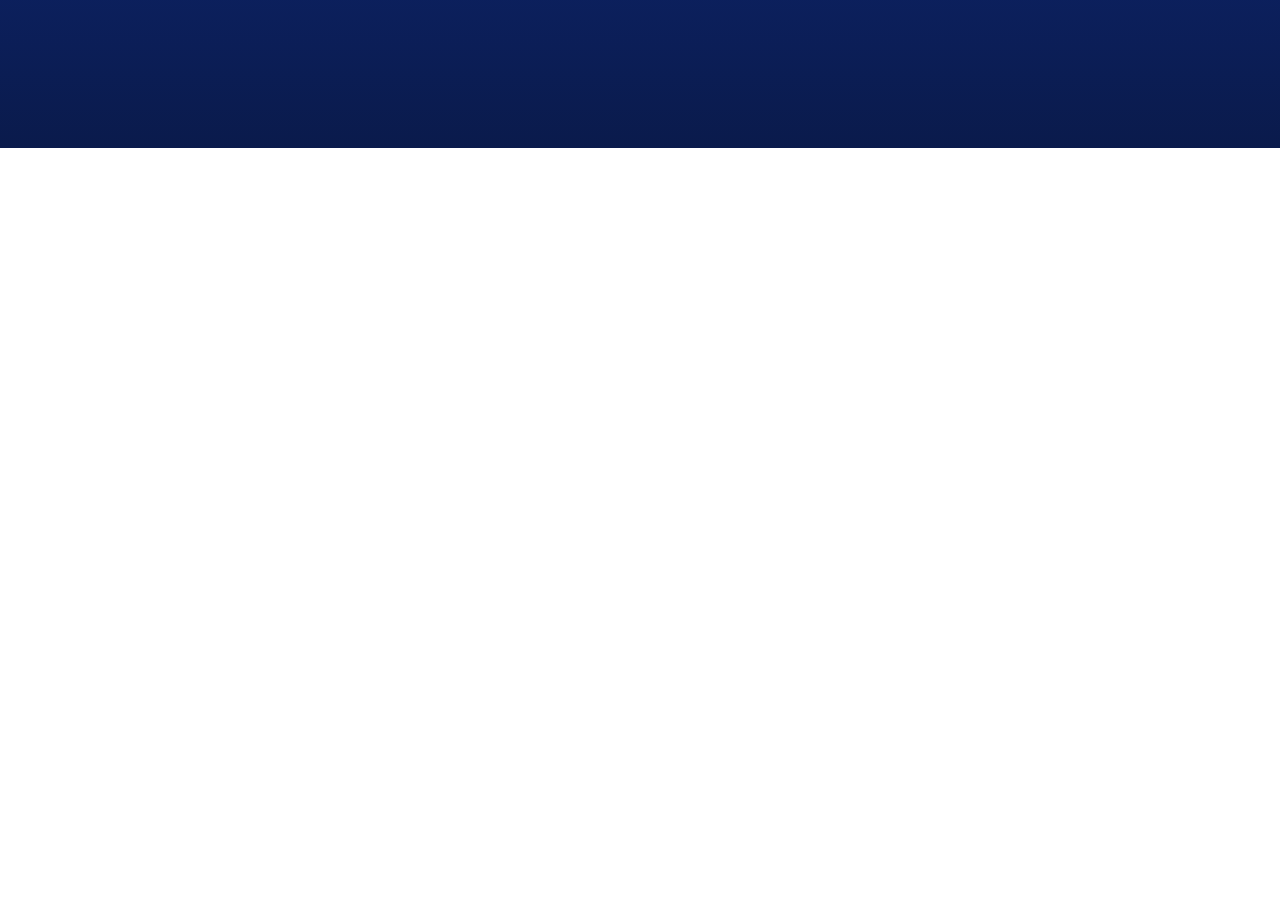
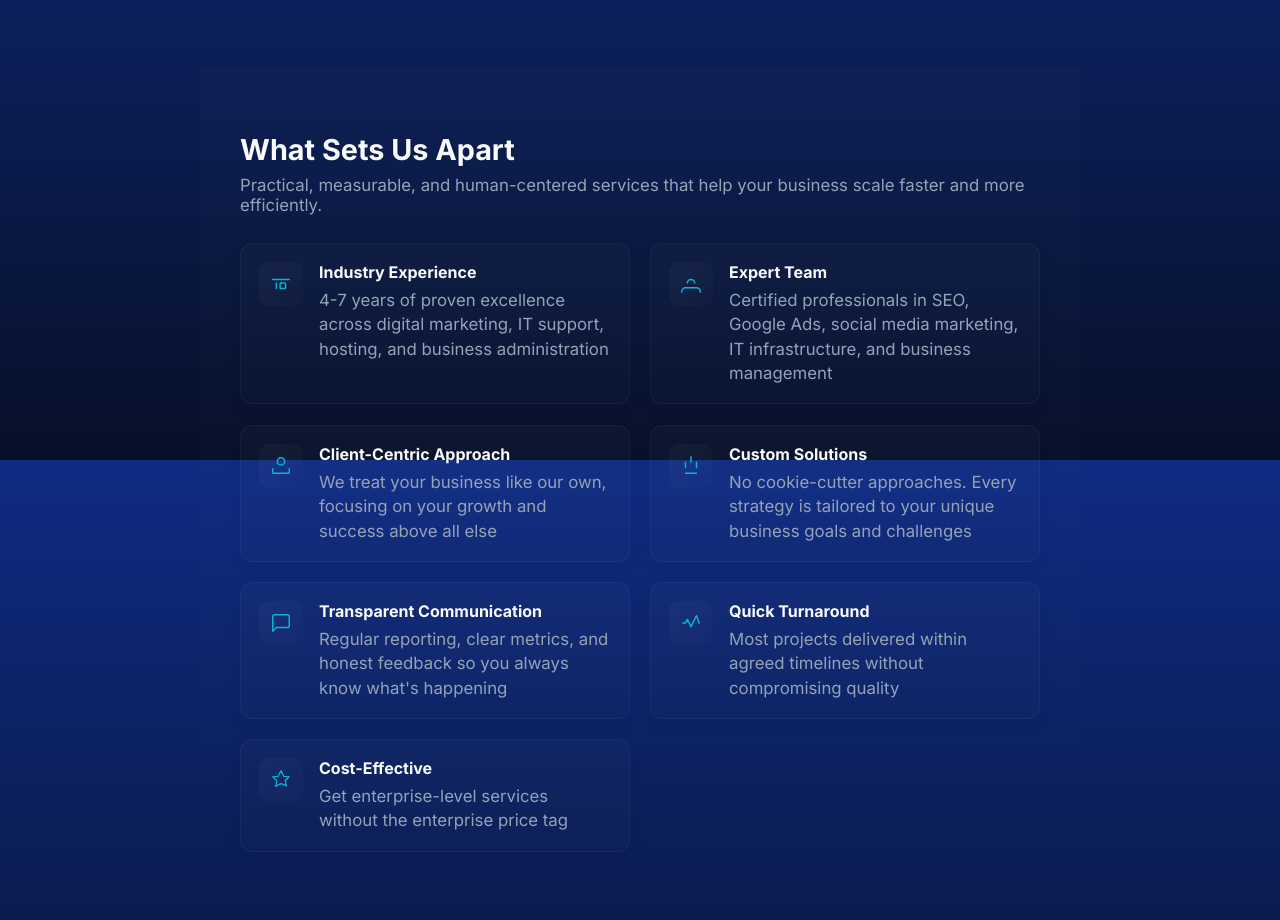
Before and after one commit to PetitKwoba/imarket, a React (Vite) app: page / in a window 1280 px wide. Shown: the part 2740-3660 px from the top of the page. Before the commit the page ends 2888 px from the top, so only its background shows below. Built offline with nearby package versions, Linux system fonts and the light colour scheme.

Commit message:
Add "Why Choose Us" section with responsive design and animations

```diff
--- /dev/null
+++ b/src/components/WhyChooseUs.jsx
@@ -0,0 +1,81 @@
+import React from 'react'
+
+const icons = {
+  experience: (
+    <svg width="22" height="22" viewBox="0 0 24 24" fill="none" xmlns="http://www.w3.org/2000/svg" aria-hidden>
+      <path d="M3 7h18" stroke="currentColor" strokeWidth="1.6" strokeLinecap="round"/>
+      <path d="M7 11v6" stroke="currentColor" strokeWidth="1.6" strokeLinecap="round"/>
+      <rect x="11" y="11" width="6" height="6" rx="1" stroke="currentColor" strokeWidth="1.6"/>
+    </svg>
+  ),
+  team: (
+    <svg width="22" height="22" viewBox="0 0 24 24" fill="none" xmlns="http://www.w3.org/2000/svg" aria-hidden>
+      <path d="M16 11a4 4 0 1 0-8 0" stroke="currentColor" strokeWidth="1.6" strokeLinecap="round" strokeLinejoin="round"/>
+      <path d="M2 21v-1a4 4 0 0 1 4-4h12a4 4 0 0 1 4 4v1" stroke="currentColor" strokeWidth="1.6" strokeLinecap="round" strokeLinejoin="round"/>
+    </svg>
+  ),
+  client: (
+    <svg width="22" height="22" viewBox="0 0 24 24" fill="none" xmlns="http://www.w3.org/2000/svg" aria-hidden>
+      <path d="M21 15v4a1 1 0 0 1-1 1H4a1 1 0 0 1-1-1v-4" stroke="currentColor" strokeWidth="1.6" strokeLinecap="round" strokeLinejoin="round"/>
+      <path d="M12 11a4 4 0 1 0 0-8 4 4 0 0 0 0 8z" stroke="currentColor" strokeWidth="1.6" strokeLinecap="round" strokeLinejoin="round"/>
+    </svg>
+  ),
+  custom: (
+    <svg width="22" height="22" viewBox="0 0 24 24" fill="none" xmlns="http://www.w3.org/2000/svg" aria-hidden>
+      <path d="M12 2v6" stroke="currentColor" strokeWidth="1.6" strokeLinecap="round"/>
+      <path d="M6 8v6" stroke="currentColor" strokeWidth="1.6" strokeLinecap="round"/>
+      <path d="M18 8v6" stroke="currentColor" strokeWidth="1.6" strokeLinecap="round"/>
+      <path d="M6 20h12" stroke="currentColor" strokeWidth="1.6" strokeLinecap="round"/>
+    </svg>
+  ),
+  communication: (
+    <svg width="22" height="22" viewBox="0 0 24 24" fill="none" xmlns="http://www.w3.org/2000/svg" aria-hidden>
+      <path d="M21 15a2 2 0 0 1-2 2H7l-4 4V5a2 2 0 0 1 2-2h14a2 2 0 0 1 2 2z" stroke="currentColor" strokeWidth="1.6" strokeLinecap="round" strokeLinejoin="round"/>
+    </svg>
+  ),
+  speed: (
+    <svg width="22" height="22" viewBox="0 0 24 24" fill="none" xmlns="http://www.w3.org/2000/svg" aria-hidden>
+      <path d="M3 12h3l2-4 4 8 6-12 3 8" stroke="currentColor" strokeWidth="1.6" strokeLinecap="round" strokeLinejoin="round"/>
+    </svg>
+  ),
+  value: (
+    <svg width="22" height="22" viewBox="0 0 24 24" fill="none" xmlns="http://www.w3.org/2000/svg" aria-hidden>
+      <path d="M12 2l3 6 6 .5-4.5 4 1.5 6L12 16l-6 3 1.5-6L3 8.5 9 8 12 2z" stroke="currentColor" strokeWidth="1.4" strokeLinecap="round" strokeLinejoin="round"/>
+    </svg>
+  ),
+}
+
+const features = [
+  { key: 'experience', title: 'Industry Experience', desc: '4-7 years of proven excellence across digital marketing, IT support, hosting, and business administration' },
+  { key: 'team', title: 'Expert Team', desc: 'Certified professionals in SEO, Google Ads, social media marketing, IT infrastructure, and business management' },
+  { key: 'client', title: 'Client-Centric Approach', desc: 'We treat your business like our own, focusing on your growth and success above all else' },
+  { key: 'custom', title: 'Custom Solutions', desc: 'No cookie-cutter approaches. Every strategy is tailored to your unique business goals and challenges' },
+  { key: 'communication', title: 'Transparent Communication', desc: 'Regular reporting, clear metrics, and honest feedback so you always know what\'s happening' },
+  { key: 'speed', title: 'Quick Turnaround', desc: 'Most projects delivered within agreed timelines without compromising quality' },
+  { key: 'value', title: 'Cost-Effective', desc: 'Get enterprise-level services without the enterprise price tag' },
+]
+
+export default function WhyChooseUs(){
+  return (
+    <section className="why-choose" aria-labelledby="why-choose-title">
+      <div className="container">
+        <div className="why-inner">
+          <h2 id="why-choose-title">What Sets Us Apart</h2>
+          <p className="why-intro">Practical, measurable, and human-centered services that help your business scale faster and more efficiently.</p>
+
+          <div className="why-grid">
+            {features.map((f, i) => (
+              <article key={f.key} className="why-card" tabIndex={0} style={{animationDelay: `${i * 80}ms`}}>
+                <div className="why-icon">{icons[f.key]}</div>
+                <div className="why-body">
+                  <strong className="why-title">{f.title}</strong>
+                  <p className="why-desc">{f.desc}</p>
+                </div>
+              </article>
+            ))}
+          </div>
+        </div>
+      </div>
+    </section>
+  )
+}
--- a/src/index.css
+++ b/src/index.css
@@ -205,6 +205,55 @@ body{
   .service-card{min-height:0;padding:14px}
 }
 
+/* Why Choose Us */
+.why-choose{
+  padding:64px 0;
+  background:linear-gradient(180deg, rgba(255,255,255,0.01), transparent);
+}
+.why-inner{max-width:1200px;margin:0 auto;padding:0 20px;text-align:left}
+.why-inner h2{font-size:1.8rem;color:var(--white);margin:0 0 8px;font-weight:800}
+.why-intro{color:var(--muted);margin:0 0 22px}
+.why-grid{display:grid;grid-template-columns:repeat(2,1fr);gap:20px;margin:28px 0 0}
+
+.why-card{
+  display:flex;
+  gap:16px;
+  align-items:flex-start;
+  background:linear-gradient(180deg, rgba(255,255,255,0.02), rgba(255,255,255,0.01));
+  border:1px solid rgba(255,255,255,0.04);
+  padding:18px;
+  border-radius:12px;
+  box-shadow:0 6px 18px rgba(9,10,12,0.04);
+  transition:transform 190ms cubic-bezier(.2,.9,.2,1), box-shadow 190ms ease, border-color 190ms ease;
+  cursor:default;
+  outline:none;
+  transform-origin:center;
+  animation:cardIn 360ms ease both;
+}
+
+.why-card:focus,
+.why-card:hover{
+  transform:translateY(-6px) scale(1.01);
+  box-shadow:0 14px 34px rgba(9,10,12,0.08);
+  border-color:rgba(255,255,255,0.08);
+}
+
+.why-icon{color:var(--accent);min-width:44px;min-height:44px;display:inline-flex;align-items:center;justify-content:center;background:linear-gradient(135deg, rgba(255,255,255,0.03), rgba(255,255,255,0.01));border-radius:10px;flex-shrink:0}
+.why-body{min-width:0}
+.why-title{display:block;font-weight:700;margin-bottom:6px}
+.why-desc{margin:0;color:var(--muted);font-size:0.95rem;line-height:1.45}
+
+@keyframes cardIn{from{opacity:0;transform:translateY(10px) scale(0.995)}to{opacity:1;transform:translateY(0) scale(1)}}
+
+@media (max-width:900px){
+  .why-grid{grid-template-columns:1fr}
+}
+
+@media (prefers-reduced-motion: reduce){
+  .why-card{animation:none;transition:none}
+  .why-card:focus, .why-card:hover{transform:none;box-shadow:0 6px 18px rgba(9,10,12,0.04)}
+}
+
 /* Divider between sections */
 .section-divider{width:100%;height:18px;margin-bottom:18px;background:linear-gradient(180deg, rgba(255,255,255,0.02), rgba(255,255,255,0.01));border-radius:6px}
 
--- a/src/pages/Home.jsx
+++ b/src/pages/Home.jsx
@@ -2,6 +2,7 @@ import React from 'react'
 import { Link } from 'react-router-dom'
 import ValueProps from '../components/ValueProps'
 import FeaturedServices from '../components/FeaturedServices'
+import WhyChooseUs from '../components/WhyChooseUs'
 
 export default function Home(){
   return (
@@ -42,6 +43,9 @@ export default function Home(){
 
       {/* Featured services */}
       <FeaturedServices />
+
+      {/* Why choose us */}
+      <WhyChooseUs />
     </>
   )
 }
```
